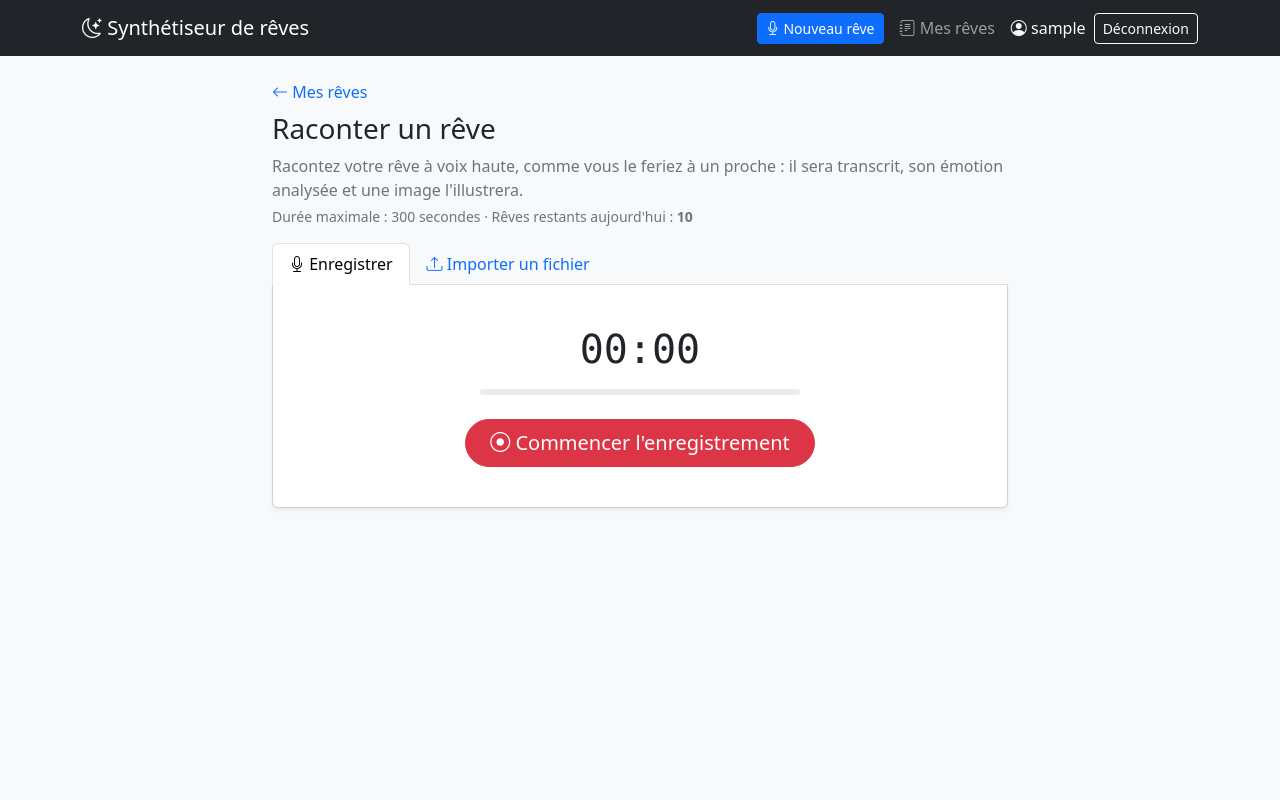
After one commit to Zaza9216/synthetiseur-de-reves, a Django app: page /reves/nouveau/ in a window 1280 px wide. The commit adds this page. Run offline with Django 5.2, Linux system fonts and the light colour scheme; a user stored in the database is signed in; tables that the repository leaves empty hold one stand-in row (values such as "Sample post").

Commit message:
feat(dreams): enregistrer ou importer un rêve audio
- Page « Nouveau rêve » : enregistrement au micro (MediaRecorder), minuteur,
  arrêt automatique à 5 min, réécoute, envoi en fetch ; import de fichier en
  alternative (fonctionne sans JavaScript)
- Validation serveur : signature réelle du fichier, extension, taille (10 Mo), durée
- Quota de 10 rêves par jour et par utilisateur (DREAM_DAILY_LIMIT)
- Le rêve est créé au statut « en attente » et l'utilisateur est redirigé vers sa page
- Messages d'erreur clairs (micro refusé, fichier invalide, quota, réseau)
- Ajout du SDK openai (utilisé dans les prochaines étapes)

```diff
--- /dev/null
+++ b/dreams/forms.py
@@ -0,0 +1,45 @@
+"""Formulaires de l'application ``dreams``."""
+
+from django import forms
+from django.conf import settings
+
+from dreams.models import Dream
+from dreams.validators import validate_audio_file
+
+
+class DreamCreateForm(forms.ModelForm):
+    """Envoi d'un nouveau rêve : un fichier audio et sa durée.
+
+    La durée est mesurée par le navigateur (enregistrement ou lecture du
+    fichier). Elle sert à refuser les récits trop longs et à estimer le coût
+    de la transcription ; elle est facultative pour les navigateurs sans
+    JavaScript.
+    """
+
+    audio = forms.FileField(
+        label="Enregistrement audio",
+        validators=[validate_audio_file],
+        widget=forms.ClearableFileInput(attrs={"accept": "audio/*,.webm,.m4a,.mp4"}),
+    )
+    audio_duration = forms.FloatField(required=False, min_value=0, widget=forms.HiddenInput)
+
+    class Meta:
+        model = Dream
+        fields = ("audio", "audio_duration")
+
+    def clean_audio_duration(self) -> float | None:
+        """Refuse les enregistrements plus longs que la durée maximale.
+
+        Returns:
+            La durée en secondes, ou ``None`` si elle est inconnue.
+
+        Raises:
+            ValidationError: Si la durée dépasse ``DREAM_AUDIO_MAX_SECONDS``.
+        """
+        duration = self.cleaned_data.get("audio_duration")
+        max_seconds = settings.DREAM_AUDIO_MAX_SECONDS
+        if duration is not None and duration > max_seconds:
+            raise forms.ValidationError(
+                f"L'enregistrement est trop long (maximum {max_seconds // 60} minutes)."
+            )
+        return duration
--- a/dreams/models.py
+++ b/dreams/models.py
@@ -93,6 +93,12 @@ class Dream(models.Model):
         verbose_name="utilisateur",
     )
     audio = models.FileField("enregistrement audio", upload_to=audio_upload_path, blank=True)
+    audio_duration = models.FloatField(
+        "durée de l'audio (s)",
+        null=True,
+        blank=True,
+        help_text="Durée mesurée par le navigateur ; sert à estimer le coût de transcription.",
+    )
     transcription = models.TextField("transcription", blank=True)
     emotion = models.CharField("émotion", max_length=20, choices=Emotion.choices, blank=True)
     emotion_score = models.FloatField(
--- /dev/null
+++ b/dreams/templates/dreams/dream_create.html
@@ -0,0 +1,109 @@
+{% extends "base.html" %}
+{% load static %}
+
+{% block title %}Nouveau rêve · Synthétiseur de rêves{% endblock %}
+
+{% block content %}
+<div class="row justify-content-center">
+  <div class="col-lg-8">
+    <a href="{% url 'dreams:list' %}" class="text-decoration-none"><i class="bi bi-arrow-left"></i> Mes rêves</a>
+    <h1 class="h3 mt-2">Raconter un rêve</h1>
+    <p class="text-secondary">
+      Racontez votre rêve à voix haute, comme vous le feriez à un proche : il sera transcrit,
+      son émotion analysée et une image l'illustrera.
+      <span class="d-block small mt-1">
+        Durée maximale : {{ max_seconds|floatformat:0 }} secondes · Rêves restants aujourd'hui : <strong>{{ dreams_left }}</strong>
+      </span>
+    </p>
+
+    {% if dreams_left == 0 %}
+      <div class="alert alert-warning" role="alert">
+        Vous avez atteint la limite de rêves pour aujourd'hui. Revenez demain !
+      </div>
+    {% else %}
+      {# Messages du script (erreurs, progression), annoncés aux lecteurs d'écran. #}
+      <div id="recorder-alert" class="alert d-none" role="alert" aria-live="assertive"></div>
+
+      {% if form.errors %}
+        <div class="alert alert-danger" role="alert">
+          {% for field, errors in form.errors.items %}{% for error in errors %}<div>{{ error }}</div>{% endfor %}{% endfor %}
+        </div>
+      {% endif %}
+
+      <ul class="nav nav-tabs" role="tablist">
+        <li class="nav-item" role="presentation">
+          <button class="nav-link active" id="tab-record" data-bs-toggle="tab" data-bs-target="#pane-record"
+                  type="button" role="tab" aria-controls="pane-record" aria-selected="true">
+            <i class="bi bi-mic"></i> Enregistrer
+          </button>
+        </li>
+        <li class="nav-item" role="presentation">
+          <button class="nav-link" id="tab-upload" data-bs-toggle="tab" data-bs-target="#pane-upload"
+                  type="button" role="tab" aria-controls="pane-upload" aria-selected="false">
+            <i class="bi bi-upload"></i> Importer un fichier
+          </button>
+        </li>
+      </ul>
+
+      <div class="tab-content card card-body border-top-0 rounded-top-0 shadow-sm">
+        {# --- Enregistrement au micro --- #}
+        <div class="tab-pane fade show active text-center py-4" id="pane-record" role="tabpanel" aria-labelledby="tab-record">
+          <div id="recorder" data-max-seconds="{{ max_seconds }}" data-upload-url="{% url 'dreams:create' %}">
+            <p id="recorder-unsupported" class="text-secondary d-none">
+              Votre navigateur ne permet pas d'enregistrer. Utilisez l'onglet « Importer un fichier ».
+            </p>
+
+            <div id="recorder-controls">
+              <div class="display-6 font-monospace mb-3" id="recorder-timer" aria-live="off">00:00</div>
+              <div class="progress mb-4 mx-auto" style="height: 6px; max-width: 320px;" aria-hidden="true">
+                <div class="progress-bar" id="recorder-progress" style="width: 0%"></div>
+              </div>
+
+              <button type="button" class="btn btn-danger btn-lg rounded-pill px-4" id="btn-start">
+                <i class="bi bi-record-circle"></i> Commencer l'enregistrement
+              </button>
+              <button type="button" class="btn btn-dark btn-lg rounded-pill px-4 d-none" id="btn-stop">
+                <i class="bi bi-stop-fill"></i> Arrêter
+              </button>
+
+              <div id="recorder-review" class="d-none">
+                <audio id="recorder-preview" controls class="w-100 mb-3"></audio>
+                <div class="d-flex justify-content-center gap-2">
+                  <button type="button" class="btn btn-outline-secondary" id="btn-restart">
+                    <i class="bi bi-arrow-counterclockwise"></i> Recommencer
+                  </button>
+                  <button type="button" class="btn btn-primary" id="btn-send">
+                    <i class="bi bi-send"></i> Envoyer mon rêve
+                  </button>
+                </div>
+              </div>
+            </div>
+          </div>
+        </div>
+
+        {# --- Import d'un fichier (fonctionne aussi sans JavaScript) --- #}
+        <div class="tab-pane fade py-3" id="pane-upload" role="tabpanel" aria-labelledby="tab-upload">
+          <form method="post" enctype="multipart/form-data" id="upload-form" novalidate>
+            {% csrf_token %}
+            <label for="{{ form.audio.id_for_label }}" class="form-label">Fichier audio</label>
+            <input type="file" name="{{ form.audio.html_name }}" id="{{ form.audio.id_for_label }}"
+                   class="form-control" accept="audio/*,.webm,.m4a,.mp4" required
+                   aria-describedby="upload-help">
+            <div class="form-text" id="upload-help">
+              Formats : mp3, wav, m4a, webm, ogg, flac · {{ max_mb }} Mo maximum.
+            </div>
+            <input type="hidden" name="{{ form.audio_duration.html_name }}" id="upload-duration">
+            <button type="submit" class="btn btn-primary mt-3" id="btn-upload">
+              <i class="bi bi-send"></i> Envoyer mon rêve
+            </button>
+          </form>
+        </div>
+      </div>
+    {% endif %}
+  </div>
+</div>
+{% endblock %}
+
+{% block extra_js %}
+  {% if dreams_left > 0 %}<script src="{% static 'js/recorder.js' %}" defer></script>{% endif %}
+{% endblock %}
--- a/dreams/templates/dreams/dream_list.html
+++ b/dreams/templates/dreams/dream_list.html
@@ -44,6 +44,7 @@
   <div class="text-center py-5 text-secondary">
     <i class="bi bi-moon display-1" aria-hidden="true"></i>
     <p class="lead mt-3">Vous n'avez encore raconté aucun rêve.</p>
+    <a href="{% url 'dreams:create' %}" class="btn btn-primary btn-lg mt-2"><i class="bi bi-mic"></i> Raconter mon premier rêve</a>
   </div>
 {% endif %}
 {% endblock %}
--- a/dreams/urls.py
+++ b/dreams/urls.py
@@ -8,6 +8,7 @@ app_name = "dreams"
 
 urlpatterns = [
     path("", views.DreamListView.as_view(), name="list"),
+    path("nouveau/", views.DreamCreateView.as_view(), name="create"),
     path("<int:pk>/", views.DreamDetailView.as_view(), name="detail"),
     path("<int:pk>/supprimer/", views.DreamDeleteView.as_view(), name="delete"),
 ]
--- a/dreams/views.py
+++ b/dreams/views.py
@@ -5,16 +5,22 @@ appartenant à quelqu'un d'autre renvoie une 404, sans révéler son existence.
 """
 
 import logging
+from typing import Any
 
+from django.conf import settings
 from django.contrib import messages
 from django.contrib.auth.mixins import LoginRequiredMixin
 from django.db.models import QuerySet
 from django.forms import Form
-from django.http import HttpResponse
-from django.urls import reverse_lazy
+from django.http import HttpRequest, HttpResponse, JsonResponse
+from django.shortcuts import redirect, render
+from django.urls import reverse, reverse_lazy
+from django.views import View
 from django.views.generic import DeleteView, DetailView, ListView
 
+from dreams.forms import DreamCreateForm
 from dreams.models import Dream
+from dreams.quotas import dreams_left_today
 
 logger = logging.getLogger(__name__)
 
@@ -62,3 +68,64 @@ class DreamDeleteView(UserDreamsMixin, DeleteView):
         logger.info("Rêve %s supprimé par l'utilisateur %s", dream_id, self.request.user.pk)
         messages.success(self.request, "Le rêve et ses fichiers ont été supprimés définitivement.")
         return response
+
+
+def _wants_json(request: HttpRequest) -> bool:
+    """Indique si la requête vient du script d'enregistrement (réponse JSON attendue)."""
+    return "application/json" in request.headers.get("Accept", "")
+
+
+class DreamCreateView(LoginRequiredMixin, View):
+    """Création d'un rêve à partir d'un enregistrement ou d'un fichier audio.
+
+    Deux modes d'envoi partagent la même vue :
+
+    - le script d'enregistrement envoie l'audio en ``fetch`` et attend du JSON ;
+    - le formulaire classique (sans JavaScript) attend une redirection ou la
+      page avec les erreurs.
+    """
+
+    template_name = "dreams/dream_create.html"
+
+    def get(self, request: HttpRequest) -> HttpResponse:
+        """Affiche la page d'enregistrement d'un nouveau rêve."""
+        return self._render(request, DreamCreateForm())
+
+    def post(self, request: HttpRequest) -> HttpResponse:
+        """Valide l'audio, crée le rêve et redirige vers sa page de suivi."""
+        if dreams_left_today(request.user) == 0:
+            error = "Vous avez atteint la limite de rêves pour aujourd'hui. Revenez demain !"
+            logger.warning("Quota journalier atteint pour l'utilisateur %s", request.user.pk)
+            if _wants_json(request):
+                return JsonResponse({"errors": [error]}, status=429)
+            messages.warning(request, error)
+            return redirect("dreams:list")
+
+        form = DreamCreateForm(request.POST, request.FILES)
+        if not form.is_valid():
+            if _wants_json(request):
+                errors = [str(e) for field_errors in form.errors.values() for e in field_errors]
+                return JsonResponse({"errors": errors}, status=400)
+            return self._render(request, form, status=400)
+
+        dream = form.save(commit=False)
+        dream.user = request.user
+        dream.save()
+        logger.info("Rêve %s créé par l'utilisateur %s", dream.pk, request.user.pk)
+
+        detail_url = reverse("dreams:detail", args=[dream.pk])
+        if _wants_json(request):
+            return JsonResponse({"id": dream.pk, "redirect_url": detail_url}, status=201)
+        return redirect(detail_url)
+
+    def _render(
+        self, request: HttpRequest, form: DreamCreateForm, status: int = 200
+    ) -> HttpResponse:
+        """Affiche la page de création avec le formulaire et le quota restant."""
+        context: dict[str, Any] = {
+            "form": form,
+            "dreams_left": dreams_left_today(request.user),
+            "max_seconds": settings.DREAM_AUDIO_MAX_SECONDS,
+            "max_mb": settings.DREAM_AUDIO_MAX_MB,
+        }
+        return render(request, self.template_name, context, status=status)
--- a/pyproject.toml
+++ b/pyproject.toml
@@ -6,6 +6,7 @@ dependencies = [
     "django>=5.2,<5.3",
     "django-environ>=0.14.0",
     "gunicorn>=27.0.1",
+    "openai>=3.50.0",
     "psycopg[binary]>=3.3.9",
     "whitenoise>=6.12.0",
 ]
--- /dev/null
+++ b/static/js/recorder.js
@@ -0,0 +1,200 @@
+/**
+ * Enregistrement d'un rêve au micro et envoi au serveur.
+ *
+ * Étapes : demande d'accès au micro → enregistrement (MediaRecorder) avec
+ * minuteur et arrêt automatique à la durée maximale → réécoute → envoi en
+ * fetch (FormData) → redirection vers la page de suivi du rêve.
+ *
+ * Mesure aussi la durée des fichiers importés, pour que le serveur puisse
+ * refuser les récits trop longs.
+ */
+(() => {
+  "use strict";
+
+  const root = document.getElementById("recorder");
+  if (!root) return;
+
+  const maxSeconds = Number(root.dataset.maxSeconds);
+  const uploadUrl = root.dataset.uploadUrl;
+  const csrfToken = document.querySelector("[name=csrfmiddlewaretoken]").value;
+
+  const el = (id) => document.getElementById(id);
+  const alertBox = el("recorder-alert");
+  const timer = el("recorder-timer");
+  const progress = el("recorder-progress");
+  const btnStart = el("btn-start");
+  const btnStop = el("btn-stop");
+  const btnRestart = el("btn-restart");
+  const btnSend = el("btn-send");
+  const review = el("recorder-review");
+  const preview = el("recorder-preview");
+
+  // Formats proposés au navigateur, par ordre de préférence (Chrome/Firefox : webm, Safari : mp4).
+  const MIME_TYPES = [
+    ["audio/webm;codecs=opus", "webm"],
+    ["audio/webm", "webm"],
+    ["audio/mp4", "m4a"],
+    ["audio/ogg;codecs=opus", "ogg"],
+  ];
+
+  let recorder = null;
+  let stream = null;
+  let chunks = [];
+  let startedAt = 0;
+  let tickHandle = null;
+  let recording = null; // { blob, extension, duration }
+
+  const show = (node, visible) => node.classList.toggle("d-none", !visible);
+
+  function showAlert(message, level = "danger") {
+    alertBox.className = `alert alert-${level}`;
+    alertBox.textContent = message;
+  }
+
+  function hideAlert() {
+    alertBox.className = "alert d-none";
+    alertBox.textContent = "";
+  }
+
+  function formatTime(seconds) {
+    const s = Math.floor(seconds);
+    return `${String(Math.floor(s / 60)).padStart(2, "0")}:${String(s % 60).padStart(2, "0")}`;
+  }
+
+  function pickMimeType() {
+    return MIME_TYPES.find(([type]) => MediaRecorder.isTypeSupported(type)) || ["", "webm"];
+  }
+
+  function tick() {
+    const elapsed = (Date.now() - startedAt) / 1000;
+    timer.textContent = formatTime(elapsed);
+    progress.style.width = `${Math.min((elapsed / maxSeconds) * 100, 100)}%`;
+    if (elapsed >= maxSeconds) {
+      stopRecording();
+      showAlert("Durée maximale atteinte : l'enregistrement a été arrêté automatiquement.", "info");
+    }
+  }
+
+  async function startRecording() {
+    hideAlert();
+    try {
+      stream = await navigator.mediaDevices.getUserMedia({ audio: true });
+    } catch (error) {
+      const denied = error.name === "NotAllowedError" || error.name === "SecurityError";
+      showAlert(
+        denied
+          ? "L'accès au micro a été refusé. Autorisez-le dans les réglages du navigateur, ou importez un fichier."
+          : "Aucun micro n'a été trouvé. Branchez un micro ou importez un fichier.",
+      );
+      return;
+    }
+
+    const [mimeType, extension] = pickMimeType();
+    recorder = new MediaRecorder(stream, mimeType ? { mimeType } : undefined);
+    chunks = [];
+    recorder.addEventListener("dataavailable", (event) => {
+      if (event.data.size > 0) chunks.push(event.data);
+    });
+    recorder.addEventListener("stop", () => {
+      const duration = (Date.now() - startedAt) / 1000;
+      const blob = new Blob(chunks, { type: recorder.mimeType || mimeType });
+      recording = { blob, extension, duration };
+      preview.src = URL.createObjectURL(blob);
+      stream.getTracks().forEach((track) => track.stop());
+      show(btnStop, false);
+      show(review, true);
+    });
+
+    recorder.start(1000);
+    startedAt = Date.now();
+    tickHandle = setInterval(tick, 250);
+    show(btnStart, false);
+    show(btnStop, true);
+    btnStop.focus();
+  }
+
+  function stopRecording() {
+    clearInterval(tickHandle);
+    if (recorder && recorder.state !== "inactive") recorder.stop();
+  }
+
+  function restart() {
+    hideAlert();
+    if (preview.src) URL.revokeObjectURL(preview.src);
+    preview.removeAttribute("src");
+    recording = null;
+    timer.textContent = "00:00";
+    progress.style.width = "0%";
+    show(review, false);
+    show(btnStart, true);
+    btnStart.focus();
+  }
+
+  async function send() {
+    if (!recording) return;
+    if (recording.duration < 1) {
+      showAlert("L'enregistrement est trop court. Racontez votre rêve puis réessayez.");
+      return;
+    }
+
+    const formData = new FormData();
+    formData.append("audio", recording.blob, `reve.${recording.extension}`);
+    formData.append("audio_duration", recording.duration.toFixed(1));
+
+    btnSend.disabled = true;
+    btnRestart.disabled = true;
+    btnSend.innerHTML = '<span class="spinner-border spinner-border-sm" aria-hidden="true"></span> Envoi en cours…';
+    showAlert("Envoi de votre rêve…", "info");
+
+    try {
+      const response = await fetch(uploadUrl, {
+        method: "POST",
+        body: formData,
+        headers: { "X-CSRFToken": csrfToken, Accept: "application/json" },
+      });
+      const data = await response.json().catch(() => ({}));
+      if (response.ok && data.redirect_url) {
+        window.location.assign(data.redirect_url);
+        return;
+      }
+      showAlert((data.errors || ["Une erreur est survenue. Réessayez dans un instant."]).join(" "));
+    } catch {
+      showAlert("Connexion impossible. Vérifiez votre connexion internet puis réessayez.");
+    }
+    btnSend.disabled = false;
+    btnRestart.disabled = false;
+    btnSend.innerHTML = '<i class="bi bi-send"></i> Envoyer mon rêve';
+  }
+
+  // Durée des fichiers importés, lue depuis leurs métadonnées.
+  const fileInput = document.querySelector("#upload-form input[type=file]");
+  const durationInput = el("upload-duration");
+  fileInput?.addEventListener("change", () => {
+    durationInput.value = "";
+    const file = fileInput.files[0];
+    if (!file) return;
+    const probe = new Audio();
+    probe.preload = "metadata";
+    probe.addEventListener("loadedmetadata", () => {
+      if (Number.isFinite(probe.duration)) durationInput.value = probe.duration.toFixed(1);
+      URL.revokeObjectURL(probe.src);
+    });
+    probe.src = URL.createObjectURL(file);
+  });
+  el("upload-form")?.addEventListener("submit", () => {
+    const button = el("btn-upload");
+    button.disabled = true;
+    button.innerHTML = '<span class="spinner-border spinner-border-sm" aria-hidden="true"></span> Envoi en cours…';
+  });
+
+  if (!navigator.mediaDevices?.getUserMedia || typeof MediaRecorder === "undefined") {
+    show(el("recorder-unsupported"), true);
+    show(el("recorder-controls"), false);
+    return;
+  }
+
+  btnStart.addEventListener("click", startRecording);
+  btnStop.addEventListener("click", stopRecording);
+  btnRestart.addEventListener("click", restart);
+  btnSend.addEventListener("click", send);
+})();
--- a/templates/base.html
+++ b/templates/base.html
@@ -16,6 +16,7 @@
       </a>
       <div class="navbar-nav ms-auto align-items-center gap-2">
         {% if user.is_authenticated %}
+          <a class="btn btn-primary btn-sm" href="{% url 'dreams:create' %}"><i class="bi bi-mic"></i> Nouveau rêve</a>
           <a class="nav-link" href="{% url 'dreams:list' %}"><i class="bi bi-journal-text"></i> Mes rêves</a>
           <span class="navbar-text text-light d-none d-sm-inline">
             <i class="bi bi-person-circle"></i> {{ user.username }}
```
Also changed, not shown: config/settings.py (+8 -0 lines), dreams/quotas.py (added, +32 -0 lines), dreams/validators.py (added, +85 -0 lines), dreams/migrations/0002_audio_duration.py (added), 2 other files.
